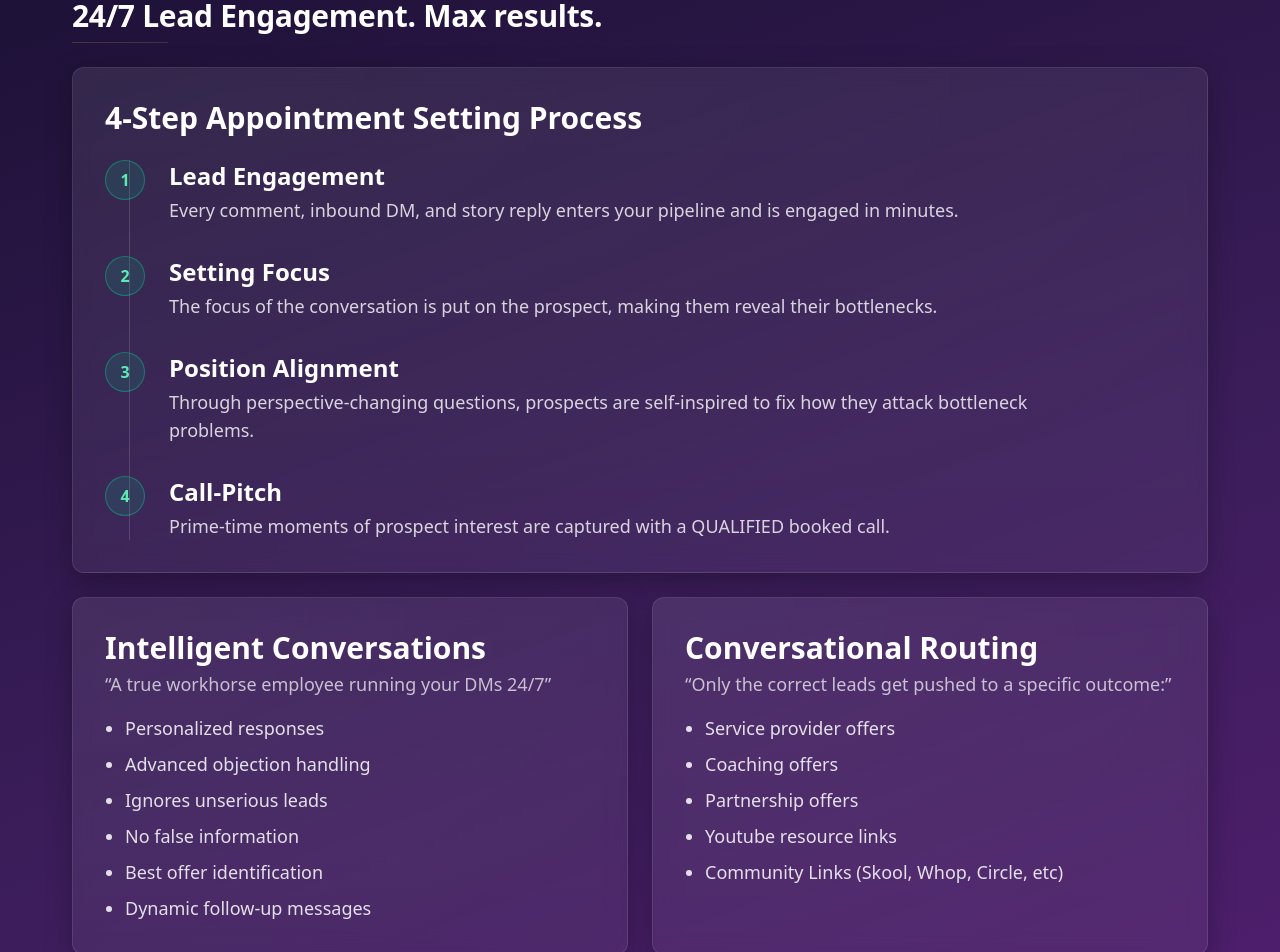
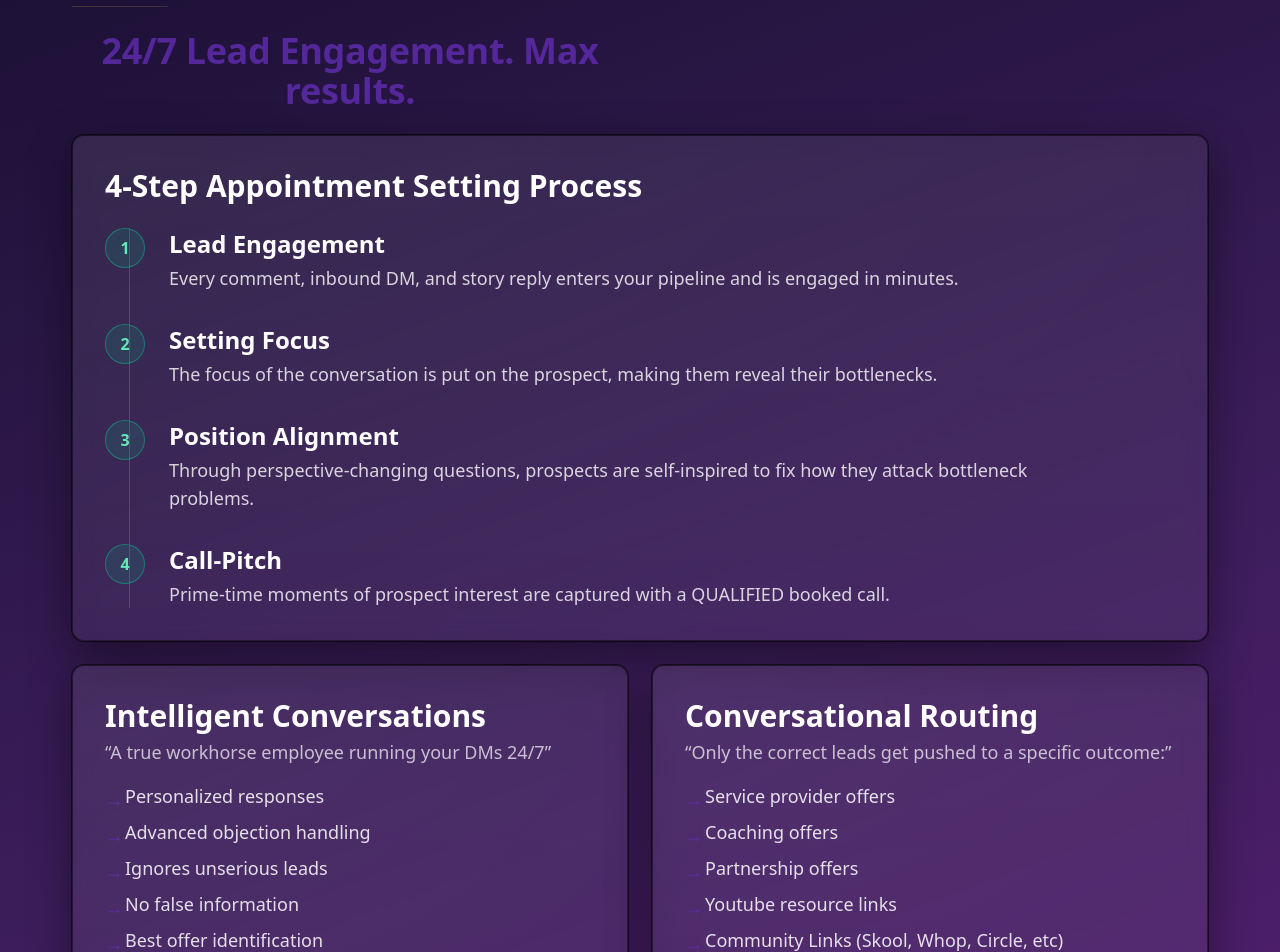
Before and after one commit to FixAIus/ultimate_Resource, a Next.js app: page / in a window 1280 px wide. Shown: the part 920-1872 px from the top of the page. Built offline with nearby package versions, Linux system fonts and the light colour scheme; no server answers.

Commit message:
feat(setting-process): centered purple headline, hover glow on number/title/desc, arrow bullets and stronger panel shadow

```diff
--- a/src/components/sections/ContentSections.tsx
+++ b/src/components/sections/ContentSections.tsx
@@ -30,7 +30,12 @@ export function Sections({ activeId }: SectionsProps) {
   return (
     <div>
       {show("setting-process") && (
-      <SectionFrame id="setting-process" title="24/7 Lead Engagement. Max results.">
+      <SectionFrame id="setting-process" title="">
+        <div className="text-center">
+          <h2 className="text-4xl font-semibold" style={{ color: "#612CB2", opacity: 0.8 }}>
+            24/7 Lead Engagement. Max results.
+          </h2>
+        </div>
         {/* 4-step vertical process – takes full width in its own block */}
         <div className="panel-surface rounded-[var(--radius-md)] p-6 md:p-8 md:col-span-2">
           <h3 className="text-3xl font-semibold">4-Step Appointment Setting Process</h3>
@@ -60,13 +65,13 @@ export function Sections({ activeId }: SectionsProps) {
                 },
               ].map((step, idx) => (
                 <li key={idx} className="group relative pl-16 transition-transform">
-                  <div className="absolute left-0 top-0 h-10 w-10 rounded-full bg-emerald-500/15 border border-emerald-400/40 flex items-center justify-center text-emerald-300 font-bold">
+                  <div className="absolute left-0 top-0 h-10 w-10 rounded-full bg-emerald-500/15 border border-emerald-400/40 flex items-center justify-center text-emerald-300 font-bold transition-all group-hover:drop-shadow-[0_0_20px_rgba(34,197,94,0.6)] group-hover:scale-110">
                     {idx + 1}
                   </div>
-                  <h4 className="font-semibold text-white text-2xl transition-all group-hover:text-white group-hover:drop-shadow-[0_0_24px_rgba(34,197,94,0.45)] group-hover:scale-[1.04]">
+                  <h4 className="font-semibold text-white text-2xl transition-all group-hover:text-white group-hover:drop-shadow-[0_0_24px_rgba(34,197,94,0.6)] group-hover:scale-[1.06]">
                     {step.title}
                   </h4>
-                  <p className="text-white/80 text-lg mt-1 max-w-4xl">
+                  <p className="text-white/80 text-lg mt-1 max-w-4xl transition-all group-hover:drop-shadow-[0_0_18px_rgba(34,197,94,0.45)] group-hover:scale-[1.02]">
                     {step.desc}
                   </p>
                 </li>
@@ -80,7 +85,7 @@ export function Sections({ activeId }: SectionsProps) {
           <div className="panel-surface rounded-[var(--radius-md)] p-6 md:p-8">
             <h3 className="text-3xl font-semibold">Intelligent Conversations</h3>
             <p className="text-white/70 text-lg mt-1">“A true workhorse employee running your DMs 24/7”</p>
-            <ul className="mt-4 grid grid-cols-1 gap-2 text-white/85 text-lg list-disc pl-5">
+            <ul className="arrow-list mt-4 grid grid-cols-1 gap-2 text-white/85 text-lg">
               <li>Personalized responses</li>
               <li>Advanced objection handling</li>
               <li>Ignores unserious leads</li>
@@ -92,7 +97,7 @@ export function Sections({ activeId }: SectionsProps) {
           <div className="panel-surface rounded-[var(--radius-md)] p-6 md:p-8">
             <h3 className="text-3xl font-semibold">Conversational Routing</h3>
             <p className="text-white/70 text-lg mt-1">“Only the correct leads get pushed to a specific outcome:”</p>
-            <ul className="mt-4 grid grid-cols-1 gap-2 text-white/85 text-lg list-disc pl-5">
+            <ul className="arrow-list mt-4 grid grid-cols-1 gap-2 text-white/85 text-lg">
               <li>Service provider offers</li>
               <li>Coaching offers</li>
               <li>Partnership offers</li>
--- a/src/styles/globals.css
+++ b/src/styles/globals.css
@@ -75,9 +75,18 @@ h3 { font-weight: 700; }
 .panel-surface {
   background: radial-gradient(120% 120% at 0% 0%, rgba(255,255,255,0.06), rgba(255,255,255,0.03)),
               linear-gradient(180deg, rgba(255,255,255,0.03), rgba(255,255,255,0.02));
-  border: 1px solid rgba(255,255,255,0.10);
-  box-shadow: 0 8px 28px rgba(0,0,0,0.28);
+  border: 1px solid rgba(0,0,0,0.45);
+  box-shadow: 0 0 0 1px rgba(0,0,0,0.55), 0 14px 44px rgba(0,0,0,0.45);
   backdrop-filter: blur(10px);
+}
+
+/* Arrow bullets for lists */
+.arrow-list { list-style: none; padding-left: 0; }
+.arrow-list li { position: relative; padding-left: 1.25rem; }
+.arrow-list li::before {
+  content: "→";
+  position: absolute; left: 0; top: 0.2rem;
+  color: #612CB2; opacity: 0.95;
 }
 
 .accent-ring {
```
